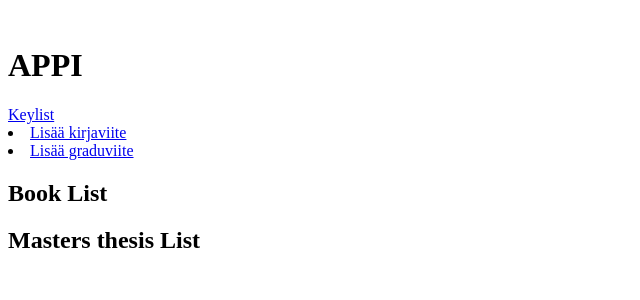
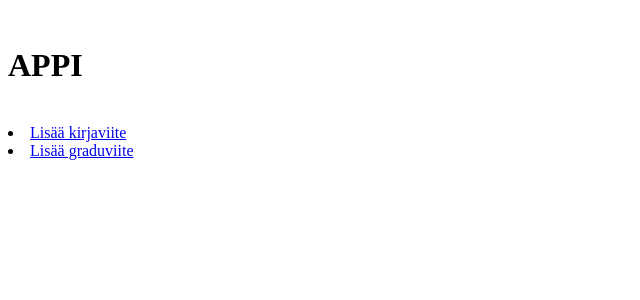
Before and after one commit to thefakejj/miniprojekti, a Flask app: page / in a window 1280 px wide. Shown: the top 300 px of the page, without its empty margins (0-640 px from the left). Run offline with Flask 3, Linux system fonts and the light colour scheme.

Commit message:
Index Co-authored-by: F4U57O

```diff
--- a/src/methods.py
+++ b/src/methods.py
@@ -24,6 +24,12 @@ def send_master(username, author, title, school, year, type, address, month, not
     db.session.execute(sql, {"reftype":reftype, "username":username, "key":key, "author":author, "title":title, "school":school, "year":year, "type":type, "address":address, "month":month, "note":note})
     db.session.commit()
     return True
+
+def get_references():
+    sql = text("SELECT * FROM reference")
+    result = db.session.execute(sql)
+    references = result.fetchall()
+    return references
 
 def get_master():
     sql = text("SELECT username, key, author, title, year, type, address, month, note, school FROM reference WHERE reftype LIKE '%master%'")
--- a/src/routes.py
+++ b/src/routes.py
@@ -27,9 +27,8 @@ def send_book():
 
 @app.route("/")
 def get_references():
-    books = methods.get_books()
-    master = methods.get_master()
-    return render_template("index.html", books=books, master=master)
+    references = methods.get_references()
+    return render_template("index.html", references=references)
 
 @app.route("/postmaster")
 def post_master():
@@ -55,7 +54,6 @@ def get_keys():
     keys = methods.get_keys()
     return render_template("keylist.html", keys=keys)
 
-
 @app.route("/keyview/<key>")
 def keyview(key):
     view = methods.keyview(key)
--- a/src/templates/index.html
+++ b/src/templates/index.html
@@ -12,60 +12,56 @@
             APPI
         </h1>
     <div>
-    <a href="/keylist">Keylist</a>
     <br>
     <li><a href="/postbook">Lisää kirjaviite</a></li>
     <li><a href="/postmaster">Lisää graduviite</a></li>
-    <h2>Book List</h2>
-    <ul style="list-style-type: none;">
-        {% for book in books %}
-            <li>@book&#123;{{ book.key }},
-                <br>&nbsp;&nbsp;&nbsp;&nbsp;author = &#123;{{ book.author }}&#125;,
-                <br>&nbsp;&nbsp;&nbsp;&nbsp;title = &#123;{{ book.title }}&#125;,
-                <br>&nbsp;&nbsp;&nbsp;&nbsp;year = &#123;{{ book.year }}&#125;,
-                <br>&nbsp;&nbsp;&nbsp;&nbsp;publisher = &#123;{{ book.publisher }}&#125;,
-                {% if book.volume %}
-                <br>&nbsp;&nbsp;&nbsp;&nbsp;volume = &#123;{{ book.volume }}&#125;,
+    <br>
+    {% for reference in references %}
+        {% if reference.reftype == 'book' %}
+            <li>@book&#123;{{ reference.key }},
+                <br>&nbsp;&nbsp;&nbsp;&nbsp;author = &#123;{{ reference.author }}&#125;,
+                <br>&nbsp;&nbsp;&nbsp;&nbsp;title = &#123;{{ reference.title }}&#125;,
+                <br>&nbsp;&nbsp;&nbsp;&nbsp;year = &#123;{{ reference.year }}&#125;,
+                <br>&nbsp;&nbsp;&nbsp;&nbsp;publisher = &#123;{{ reference.publisher }}&#125;,
+                {% if reference.volume %}
+                <br>&nbsp;&nbsp;&nbsp;&nbsp;volume = &#123;{{ reference.volume }}&#125;,
                 {% endif %}
-                {% if book.series %}
-                <br>&nbsp;&nbsp;&nbsp;&nbsp;series = &#123;{{ book.series }}&#125;,
+                {% if reference.series %}
+                <br>&nbsp;&nbsp;&nbsp;&nbsp;series = &#123;{{ reference.series }}&#125;,
                 {% endif %}
-                {% if book.address %}
-                <br>&nbsp;&nbsp;&nbsp;&nbsp;address = &#123;{{ book.address }}&#125;,
+                {% if reference.address %}
+                <br>&nbsp;&nbsp;&nbsp;&nbsp;address = &#123;{{ reference.address }}&#125;,
                 {% endif %}
-                {% if book.edition %}
-                <br>&nbsp;&nbsp;&nbsp;&nbsp;edition = &#123;{{ book.edition }}&#125;,
+                {% if reference.edition %}
+                <br>&nbsp;&nbsp;&nbsp;&nbsp;edition = &#123;{{ reference.edition }}&#125;,
                 {% endif %}
-                {% if book.month %}
-                <br>&nbsp;&nbsp;&nbsp;&nbsp;month = &#123;{{ book.month }}&#125;,
+                {% if reference.month %}
+                <br>&nbsp;&nbsp;&nbsp;&nbsp;month = &#123;{{ reference.month }}&#125;,
                 {% endif %}
-                {% if book.note %}
-                <br>&nbsp;&nbsp;&nbsp;&nbsp;note = &#123;{{ book.note }}&#125;,
+                {% if reference.note %}
+                <br>&nbsp;&nbsp;&nbsp;&nbsp;note = &#123;{{ reference.note }}&#125;,
                 {% endif %}
                 <br>&#125;</li>
-        {% endfor %}
-    </ul>
-    <h2>Masters thesis List</h2>
-    <ul style="list-style-type: none;">
-        {% for thesis in master %}
-            <li>@mastersthesis&#123;{{ thesis.key }},
-                <br>&nbsp;&nbsp;&nbsp;&nbsp;author = &#123;{{ thesis.author }}&#125;,
-                <br>&nbsp;&nbsp;&nbsp;&nbsp;title = &#123;{{ thesis.title}}&#125;,
-                <br>&nbsp;&nbsp;&nbsp;&nbsp;school = &#123;{{ thesis.school }}&#125;,
-                <br>&nbsp;&nbsp;&nbsp;&nbsp;year = &#123;{{ thesis.year }}&#125;,
-                {% if thesis.type %}
-                <br>&nbsp;&nbsp;&nbsp;&nbsp;type = &#123;{{ thesis.type }}&#125;,
+
+        {% elif reference.reftype == 'master' %}
+            <li>@master&#123;{{ reference.key }},
+                <br>&nbsp;&nbsp;&nbsp;&nbsp;author = &#123;{{ reference.author }}&#125;,
+                <br>&nbsp;&nbsp;&nbsp;&nbsp;title = &#123;{{ reference.title }}&#125;,
+                <br>&nbsp;&nbsp;&nbsp;&nbsp;school = &#123;{{ reference.school }}&#125;,
+                <br>&nbsp;&nbsp;&nbsp;&nbsp;year = &#123;{{ reference.year }}&#125;,
+                {% if reference.type %}
+                <br>&nbsp;&nbsp;&nbsp;&nbsp;type = &#123;{{ reference.type }}&#125;,
                 {% endif %}
-                {% if thesis.address %}
-                <br>&nbsp;&nbsp;&nbsp;&nbsp;address = &#123;{{ thesis.address }}&#125;,
+                {% if reference.address %}
+                <br>&nbsp;&nbsp;&nbsp;&nbsp;address = &#123;{{ reference.address }}&#125;,
                 {% endif %}
-                {% if thesis.month %}
-                <br>&nbsp;&nbsp;&nbsp;&nbsp;month = &#123;{{ thesis.month }}&#125;,
+                {% if reference.month %}
+                <br>&nbsp;&nbsp;&nbsp;&nbsp;month = &#123;{{ reference.month }}&#125;,
                 {% endif %}
-                {% if thesis.note %}
-                <br>&nbsp;&nbsp;&nbsp;&nbsp;note = &#123;{{ thesis.note }}&#125;,
+                {% if reference.note %}
+                <br>&nbsp;&nbsp;&nbsp;&nbsp;note = &#123;{{ reference.note }}&#125;,
                 {% endif %}
                 <br>&#125;</li>
-        {% endfor %}
-    </ul>
+        {% endif %}
+    {% endfor %}
 </body>
```
